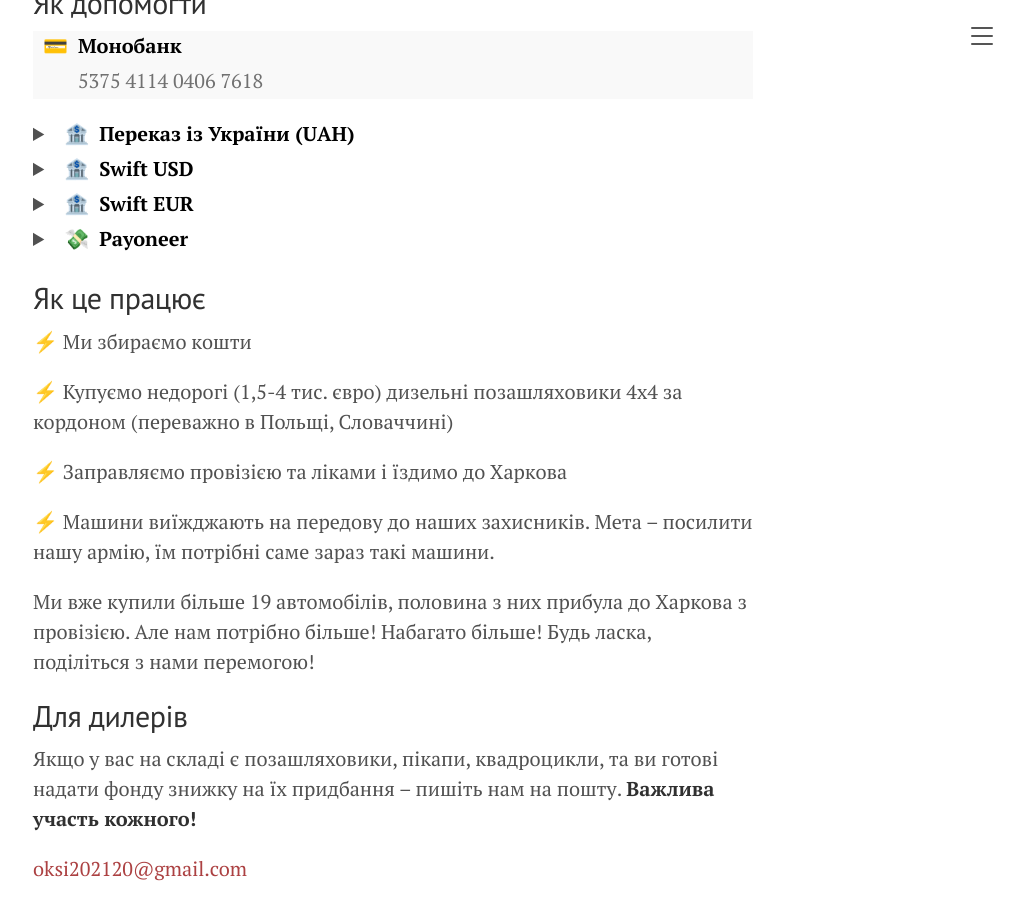
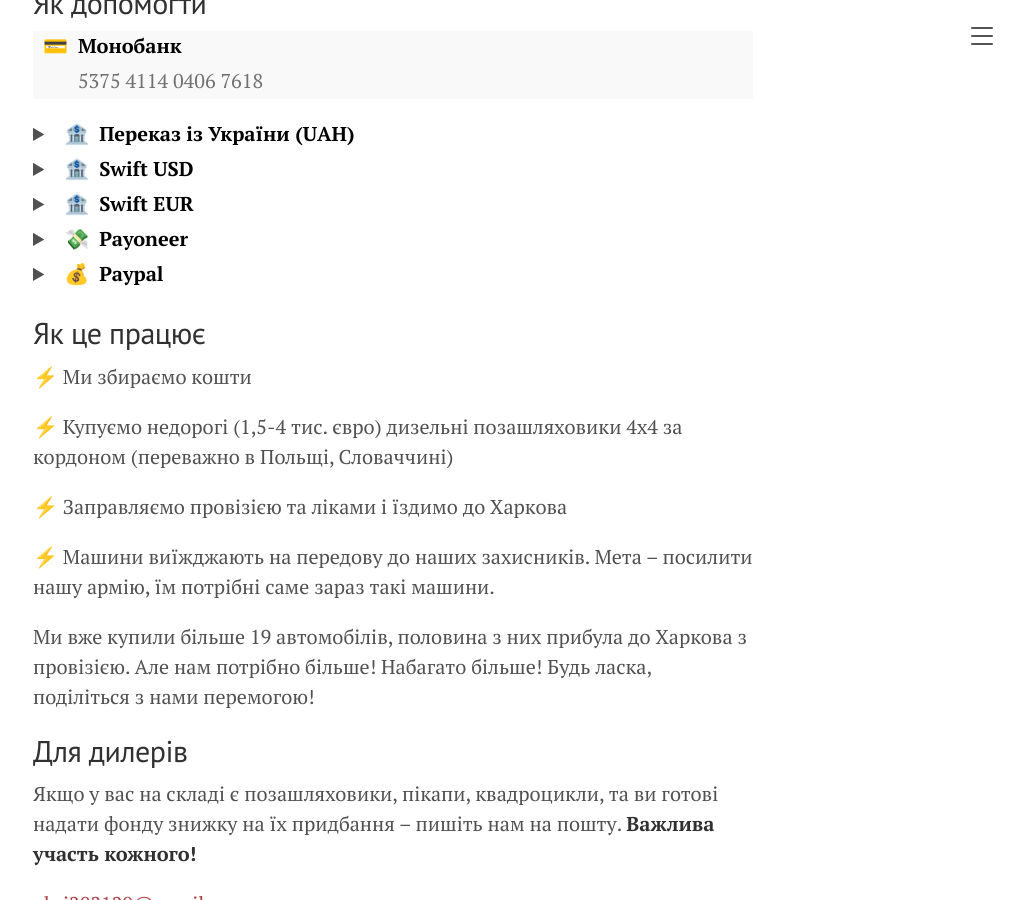
Before and after one commit to veelenga/KrainaPonadYse, a Jekyll site: the page built from index.md, in a window 1280 px wide and 900 px high, scrolled down 903 px. Shown: the whole window, without its empty margins (247-1271 px from the left). Built offline with Jekyll 4.4.1, drawn with Linux system fonts in a browser that asks for light colours.

Commit message:
Add paypal

```diff
--- a/index.md
+++ b/index.md
@@ -132,6 +132,23 @@ layout: page
   </div>
 </details>
 
+<details>
+  <summary>
+    <div class="pay-option-inline">
+      <div class="pay-icon"> 💰 </div>
+      <p class="pay-name">Paypal</p>
+    </div>
+  </summary>
+
+  <div class="pay-option">
+    <div class="pay-info">
+      <p class="pay-details">
+        oksi202120@gmail.com
+      </p>
+    </div>
+  </div>
+</details>
+
 ## Як це працює
 
 ⚡️ Ми збираємо кошти
```
